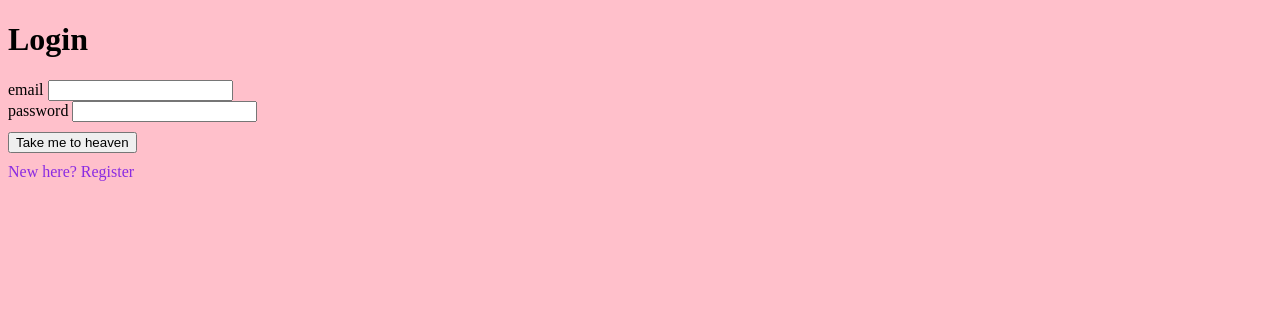
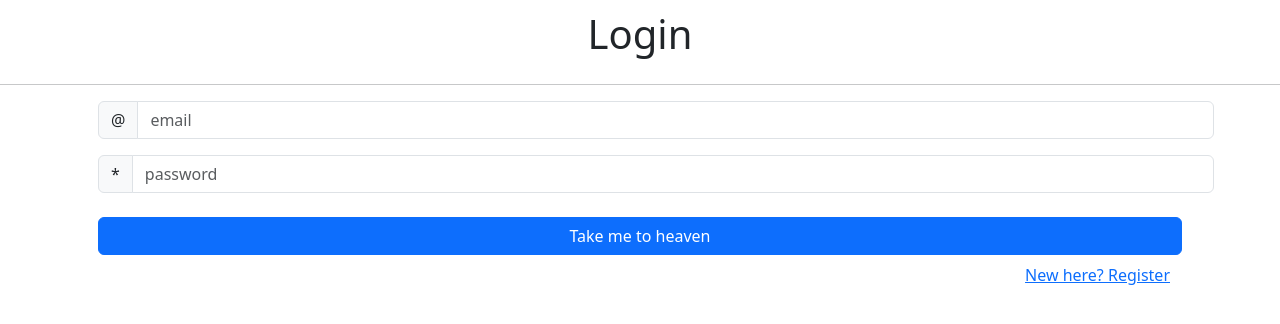
Before and after one commit to neelansh27/WhisperPost, a Flask app: page /index in a window 1280 px wide. Shown: the top 324 px of the page. Run offline with Flask 3, Linux system fonts and the light colour scheme; some web fonts are replaced.

Commit message:
Styled login page

```diff
--- a/static/style.css
+++ b/static/style.css
@@ -1,9 +1,15 @@
 body{
+    font-family: 'REM', sans-serif;
     font-size: 1.3 rem;
     background: pink;
 }
 input[type='submit'] {
     margin: 10px 0px;
+}
+h1{
+    text-align: center;
+    font-weight: 600;
+    padding: 10px;
 }
 #Error{
     color: red;
@@ -11,6 +17,11 @@ input[type='submit'] {
 #Success{
     color: blue;
 }
+.boxy{
+    max-width: 60vw;
+    display: flexbox;
+}
+
 a{
     text-decoration: none;
     color: blueviolet;
--- a/templates/base.html
+++ b/templates/base.html
@@ -5,11 +5,15 @@
     <meta charset="UTF-8">
     <title>{% block title %}base{% endblock %}</title>
     <link rel="stylesheet" type="text/css" href="{{ url_for('static',filename='style.css') }}">
+    <link rel="preconnect" href="https://fonts.googleapis.com">
+<link rel="preconnect" href="https://fonts.gstatic.com" crossorigin>
+<link href="https://fonts.googleapis.com/css2?family=REM:wght@300&display=swap" rel="stylesheet">
+    <link href="https://cdn.jsdelivr.net/npm/bootstrap@5.3.0/dist/css/bootstrap.min.css" rel="stylesheet" integrity="sha384-9ndCyUaIbzAi2FUVXJi0CjmCapSmO7SnpJef0486qhLnuZ2cdeRhO02iuK6FUUVM" crossorigin="anonymous">
     {% endblock %}
 </head>
 <body>
-    <div id="content">
-        {% block content %}{% endblock %}
-    </div>
+    <div>   {% block content %}{% endblock %}
+</div>
+    <script src="https://cdn.jsdelivr.net/npm/bootstrap@5.3.0/dist/js/bootstrap.bundle.min.js" integrity="sha384-geWF76RCwLtnZ8qwWowPQNguL3RmwHVBC9FhGdlKrxdiJJigb/j/68SIy3Te4Bkz" crossorigin="anonymous"></script>
 </body>
 </html>
--- a/templates/index.html
+++ b/templates/index.html
@@ -4,19 +4,26 @@
 
 {% block content %}
 <h1>Login</h1>
+<hr>
 {% if error %}
-<p id="Error"> <b>Invalid:</b> {{ error }}</p>
+<p class='text-center' id="Error"> <b>Invalid:</b> {{ error }}</p>
 {% endif %}
 <form method="post">
-    <div>
-        <span>email</span>
-        <input type="email" name='email' required autocomplete="off">
+    <div class="container">
+        <div class="input-group m-3">
+           <span class="input-group-text" id="basic-addon1">@</span>
+        <input class='form-control ' type="email" name='email' required placeholder='email' autocomplete="off">
     </div>
-    <div>
-        <span>password</span>
-        <input type="password"  name='password' required autocomplete="off">
+
+
+        <div class="input-group m-3">
+           <span class="input-group-text" id="basic-addon1">*</span>
+       <input type="password" class='form-control' placeholder='password' name='password' required autocomplete="off">
+        </div>
+   <div class='row m-3'>
+        <input type="submit" name="submission" class=' btn btn-primary my-2' value="Take me to heaven" />
+        <div class='text-end'><a href="{{ url_for('signup') }}" class='col-8 mt-2 '> New here? Register  </a></div>
     </div>
-    <input type="submit" name="submission" value="Take me to heaven" />
-    <div><a href="{{ url_for('signup') }}"> New here? Register  </a></div>
+    </div>
 </form>
 {% endblock %}
```
